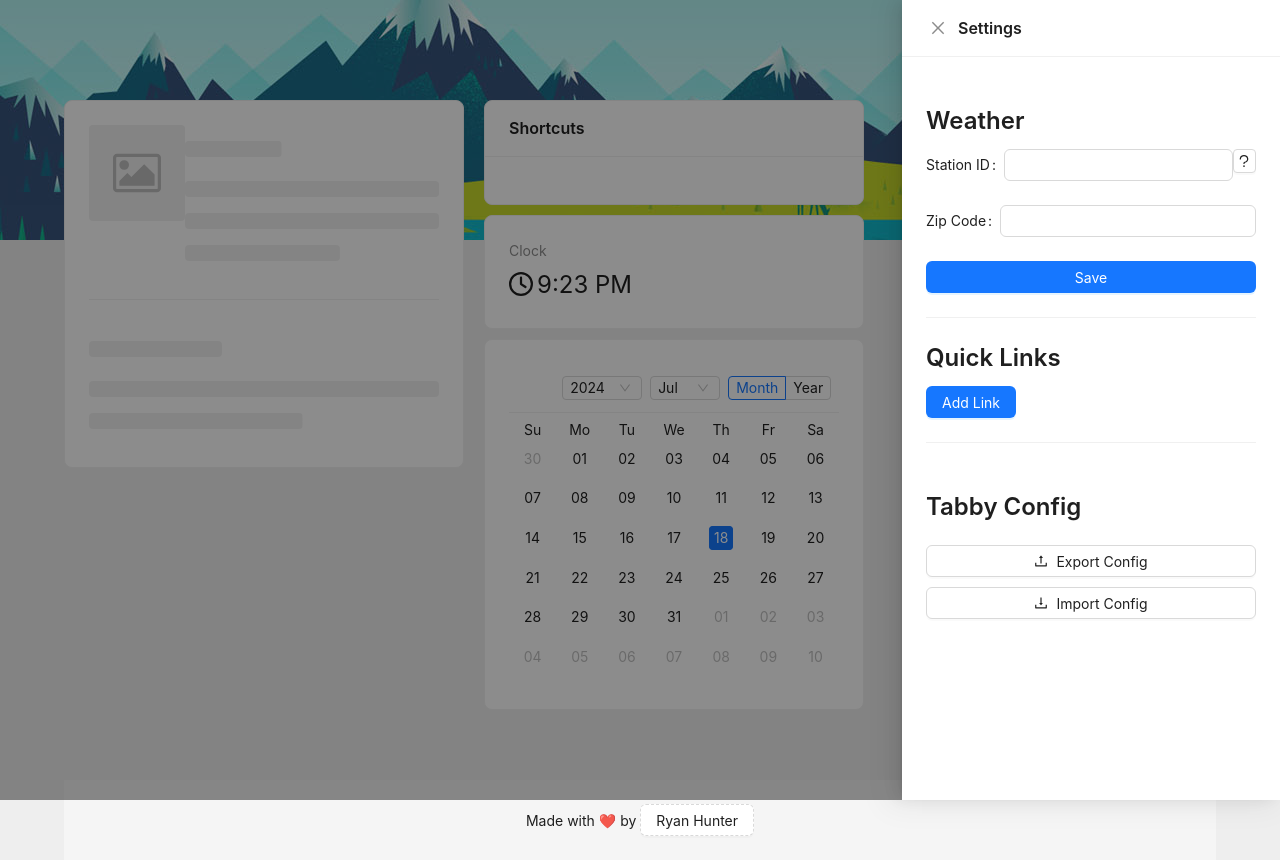
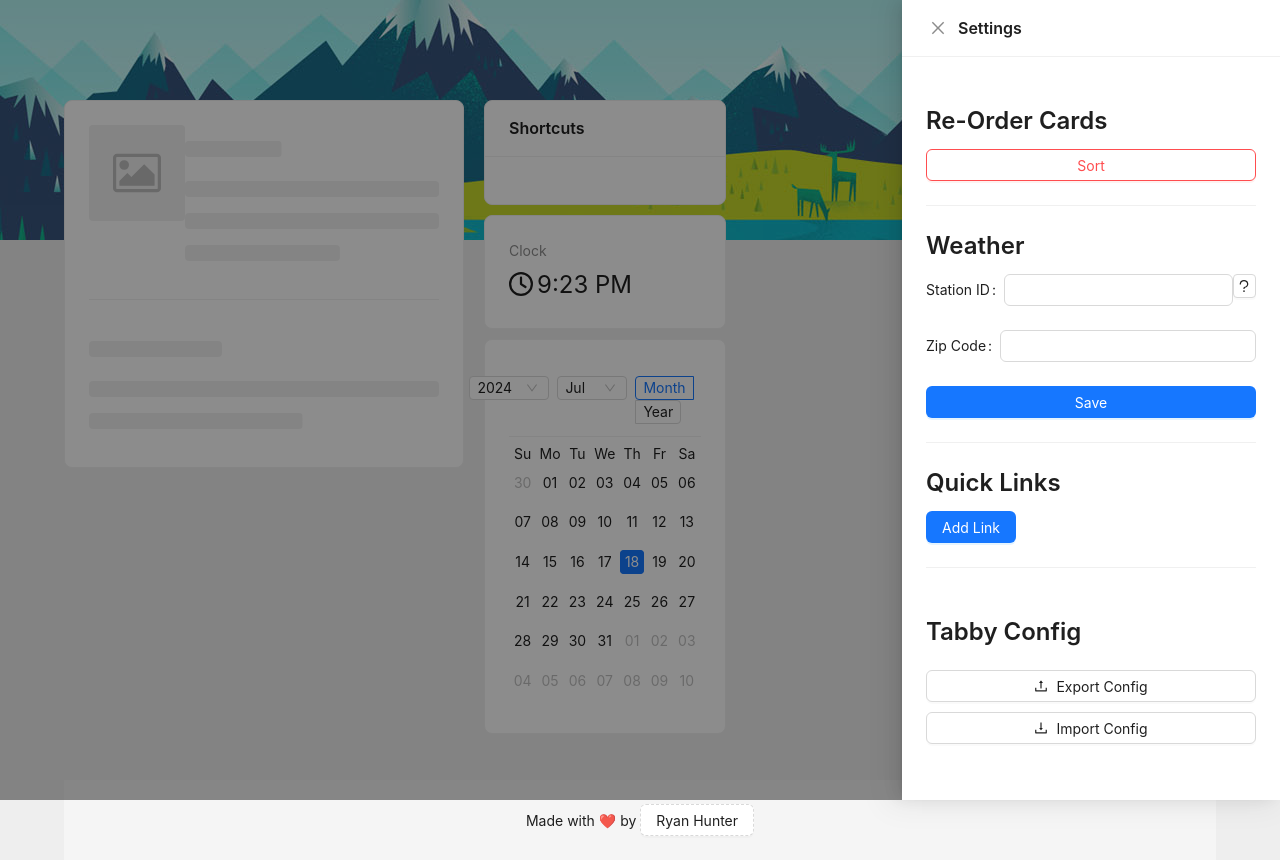
Before and after one commit to iap128/tabby, a React (Create React App) app: page / in a window 1280 px wide. Both pictures are taken after a click on the button 873 px from the left and 88 px from the top of the page. Built offline with nearby package versions, Linux system fonts and the light colour scheme.

Commit message:
Added sorting DND

```diff
--- a/package.json
+++ b/package.json
@@ -4,6 +4,9 @@
   "private": true,
   "dependencies": {
     "@ant-design/icons": "^5.3.1",
+    "@dnd-kit/core": "^6.1.0",
+    "@dnd-kit/sortable": "^8.0.0",
+    "@dnd-kit/utilities": "^3.2.2",
     "@fortawesome/fontawesome-svg-core": "^6.5.1",
     "@fortawesome/free-brands-svg-icons": "^6.5.1",
     "@fortawesome/free-regular-svg-icons": "^6.5.1",
--- a/src/App.tsx
+++ b/src/App.tsx
@@ -1,16 +1,15 @@
 import './App.css';
-import Time from './cards/Time';
 import Weather from './cards/Weather';
-import QuickLinks from './cards/QuickLinks';
-import CalendarCard from './cards/CalendarCard';
 import { Button, FloatButton, Layout } from 'antd';
 import { useRef, useState } from 'react';
 import Settings from './personalization/Settings';
 import { SettingOutlined } from '@ant-design/icons';
 import AppTour from './AppTour';
+import Column2 from './components/Column2';
 
 function App() {
   const [open, setOpen] = useState(false);
+  const [sorting, setSorting] = useState(false);
 
   const weatherRef = useRef(null);
   const quickLinksRef = useRef(null);
@@ -37,19 +36,15 @@ function App() {
         type="primary"
         onClick={() => setOpen(true)}
       />
-      <Settings open={open} setOpen={setOpen} />
+      <Settings open={open} setOpen={setOpen} setSorting={setSorting} />
+
       <div style={{ display: 'flex', gap: '20px', height: '85vh' }}>
         <div ref={weatherRef} style={{ display: 'flex', flexDirection: 'column', gap: '10px' }}>
           <Weather />
         </div>
 
-        <div
-          ref={quickLinksRef}
-          style={{ display: 'flex', flexDirection: 'column', gap: '10px', maxWidth: '33%' }}
-        >
-          <QuickLinks />
-          <Time />
-          <CalendarCard />
+        <div ref={quickLinksRef}>
+          <Column2 sorting={sorting} />
         </div>
       </div>
 
@@ -59,6 +54,8 @@ function App() {
         quickLinksRef={quickLinksRef}
         settingsRef={settingsRef}
       />
+
+      {sorting && <Button block type='primary'>Save</Button>}
 
       <Layout.Footer style={{ textAlign: 'center' }}>
         Made with ❤️ by{' '}
--- /dev/null
+++ b/src/components/Column2.tsx
@@ -0,0 +1,39 @@
+import { closestCenter, DndContext, DragEndEvent, PointerSensor, useSensor, useSensors } from '@dnd-kit/core';
+import { arrayMove, SortableContext, verticalListSortingStrategy } from '@dnd-kit/sortable';
+import { FC, useState } from 'react';
+import SortableItem from './SortableItem';
+
+interface Props {
+    sorting: boolean;
+}
+
+const Column2: FC<Props> = ({ sorting }) => {
+  const [items, setItems] = useState(['quick-links', 'time', 'calendar']);
+  const sensors = useSensors(
+    useSensor(PointerSensor)
+  );
+
+  const handleDragEnd = (event: DragEndEvent) => {
+    const {active, over} = event;
+
+    if (active.id !== over?.id) {
+        const oldIndex = items.findIndex((item) => item === active.id);
+        const newIndex = items.findIndex((item) => item === over?.id);
+        const newArray = arrayMove(items, oldIndex, newIndex);
+
+        setItems(newArray);
+    }
+  }
+
+  return (
+    <div style={{ display: 'flex', flexDirection: 'column', gap: '10px', maxWidth: '33%' }}>
+      <DndContext sensors={sensors} collisionDetection={closestCenter} onDragEnd={handleDragEnd}>
+        <SortableContext disabled={!sorting} items={items} strategy={verticalListSortingStrategy}>
+            {items.map(id => <SortableItem key={id} id={id} />)}
+        </SortableContext>
+      </DndContext>
+    </div>
+  );
+};
+
+export default Column2;
--- /dev/null
+++ b/src/components/SortableItem.tsx
@@ -0,0 +1,42 @@
+import { FC } from "react";
+import { CSS } from '@dnd-kit/utilities';
+import { useSortable } from '@dnd-kit/sortable';
+import QuickLinks from "../cards/QuickLinks";
+import Time from "../cards/Time";
+import CalendarCard from "../cards/CalendarCard";
+
+interface Props {
+    id: string;
+}
+
+const SortableItem: FC<Props> = ({ id }) => {
+    const { attributes, listeners, setNodeRef, transform, transition } = useSortable({
+        id: id,
+      });
+
+      const style = {
+        transform: CSS.Transform.toString(transform),
+        transition,
+      };
+
+      const GetComponent = () => {
+        switch (id) {
+          case 'quick-links':
+            return <QuickLinks />;
+          case 'time':
+            return <Time />;
+          case 'calendar':
+            return <CalendarCard />;
+          default:
+            return null;
+        }
+      }
+
+      return (
+        <div ref={setNodeRef} style={style} {...attributes} {...listeners}>
+            <GetComponent />
+        </div>
+      )
+};
+
+export default SortableItem;
--- a/src/personalization/Settings.tsx
+++ b/src/personalization/Settings.tsx
@@ -8,9 +8,10 @@ import ImportExport from './ImportExport';
 interface Props {
   open: boolean;
   setOpen: (open: boolean) => void;
+  setSorting: (sorting: boolean) => void;
 }
 
-const Settings: FC<Props> = ({ open, setOpen }) => {
+const Settings: FC<Props> = ({ open, setOpen, setSorting }) => {
   const [form] = Form.useForm();
   const [changedLink, setChangedLink] = useState(false);
 
@@ -29,6 +30,11 @@ const Settings: FC<Props> = ({ open, setOpen }) => {
     window.location.reload();
   };
 
+  const sortCards = () => {
+    setSorting(true);
+    setOpen(false);
+  }
+
   return (
     <Drawer
       title='Settings'
@@ -41,6 +47,10 @@ const Settings: FC<Props> = ({ open, setOpen }) => {
         }
       }}
     >
+      <Typography.Title level={3}>Re-Order Cards</Typography.Title>
+      <Button block danger onClick={sortCards}>Sort</Button>
+      <Divider />
+
       <Form form={form} onFinish={closeFunction} autoComplete='off'>
         <Typography.Title level={3}>Weather</Typography.Title>
 
```
Also changed, not shown: 1 other file (tests, documents, lock files or other folders).
